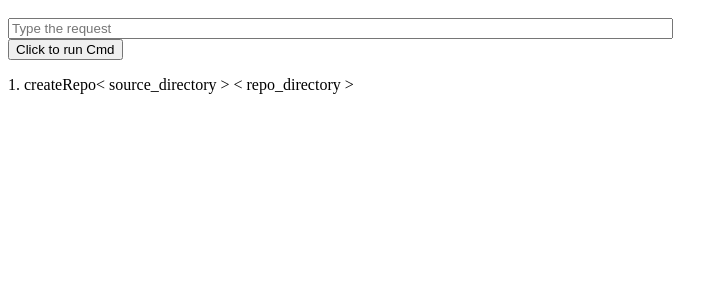
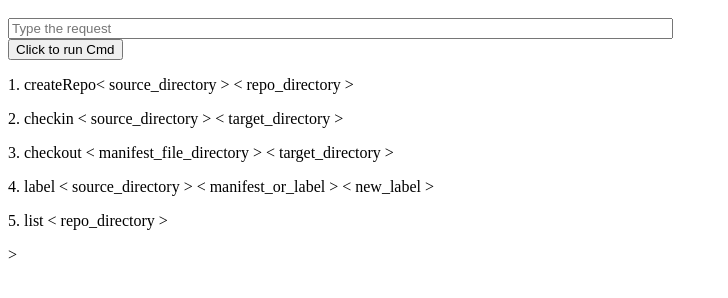
Before and after one commit to sergiovasquez122/CECS-343, a plain HTML site: page index.html in a window 1280 px wide. Shown: the part 48-346 px from the top of the page, without its empty margins (0-728 px from the left). Drawn offline with Linux system fonts and the light colour scheme.

Commit message:
Update index.html

```diff
--- a/index.html
+++ b/index.html
@@ -4,7 +4,6 @@
    Nam Tran: nam.tran01@student.csulb.edu
    Sergio Vasquez: sergio.vasquez01@csulb.student.edu
    Megan Visnaw: megan.visnaw@student.csulb.edu
-
    Description:
    This is the frontend of the program, it controls what is displayed when
    the user logs in locally.
@@ -17,6 +16,12 @@
   <input type="text" placeholder="Type the request" name = "Request_box" size = "80"><br>
   <button type = "submit">Click to run Cmd </button><br>
 </form>
+
 <p> 1. createRepo< source_directory > < repo_directory > </p>
+<p> 2. checkin < source_directory > < target_directory > </p>
+<p> 3. checkout < manifest_file_directory > < target_directory > </p>
+<p> 4. label  < source_directory > < manifest_or_label > < new_label ></p>
+<p> 5. list < repo_directory > </p>
+
 </body>
-</html>
+</html>>
```
